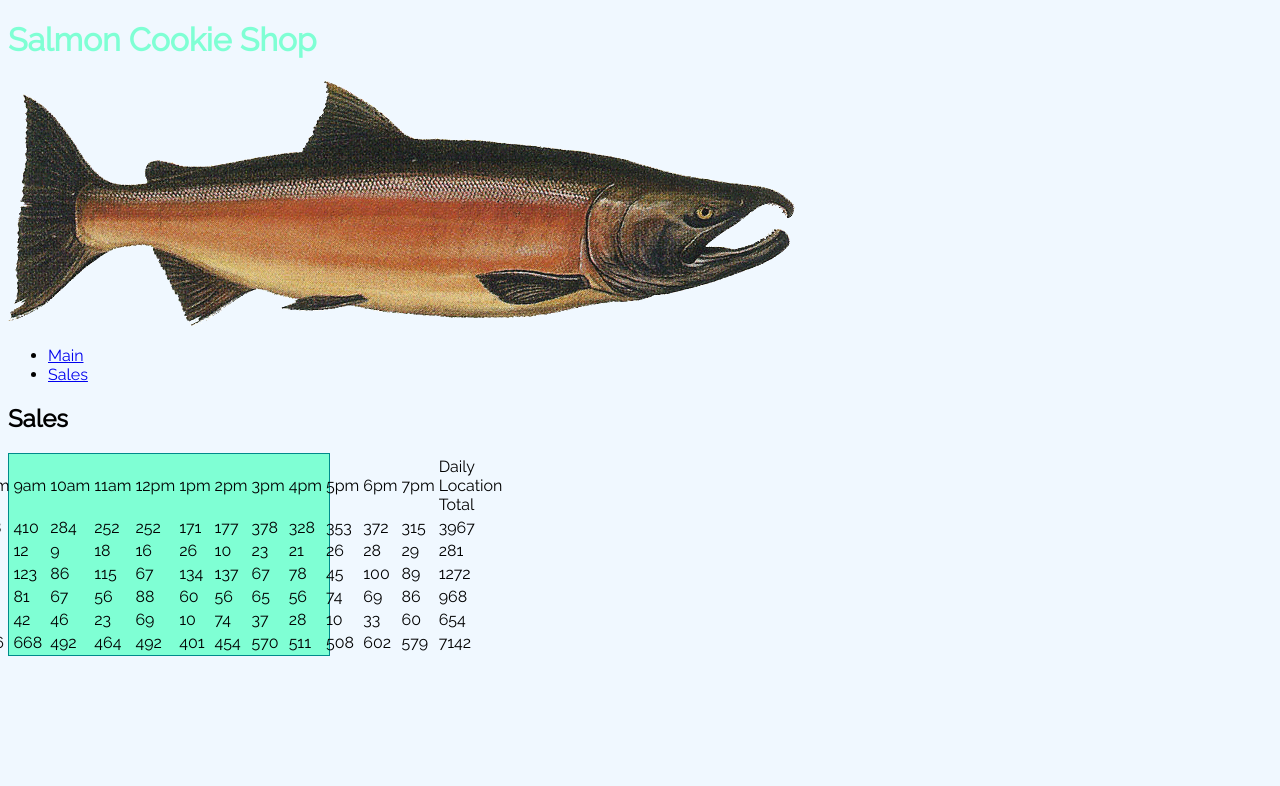
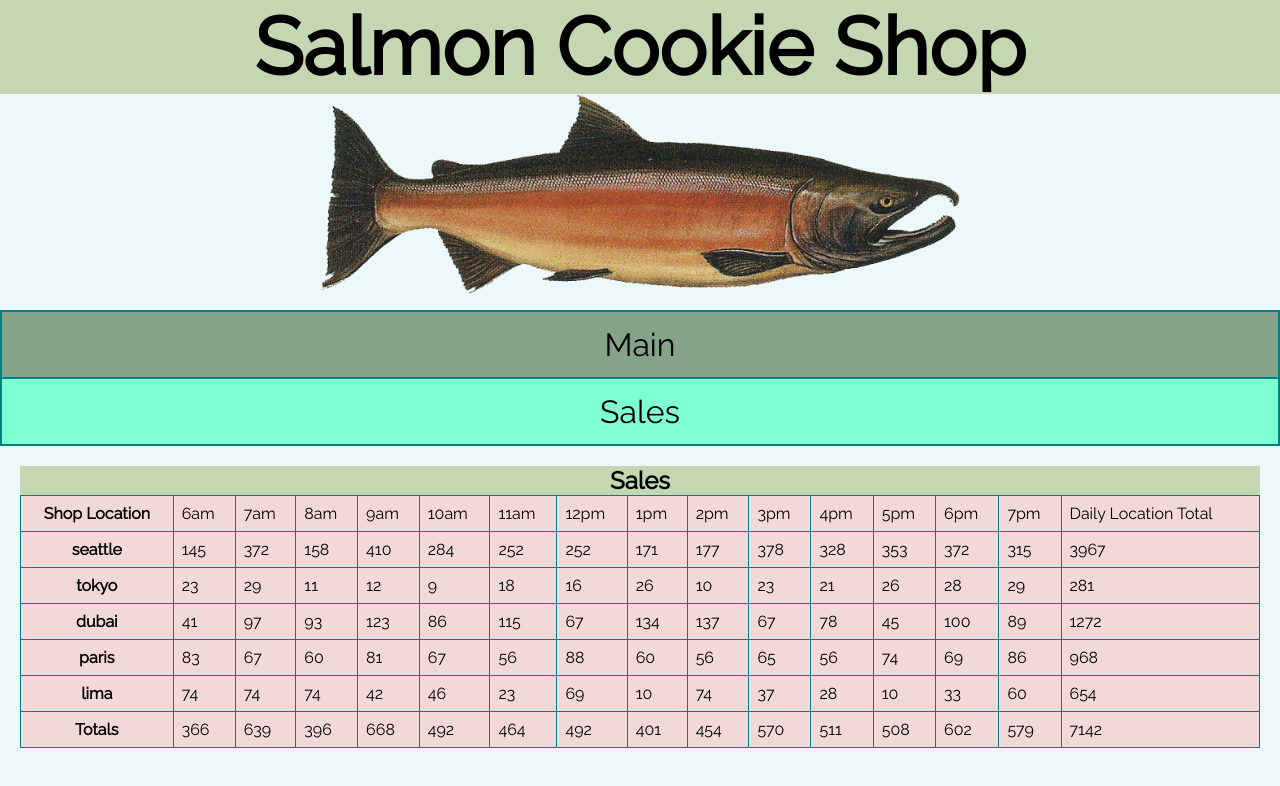
Before and after one commit to YagaGauaganek/salmon-cookie, a plain HTML site: page sales.html in a window 1280 px wide. Drawn offline with Linux system fonts and the light colour scheme.

Commit message:
styles update

```diff
--- a/style.css
+++ b/style.css
@@ -1,4 +1,4 @@
-body {
+/*body {
 font-family: 'Raleway', sans-serif;
 background-color: aliceblue;
 }
@@ -24,10 +24,110 @@ h3 {
     margin-bottom: 0;
 }
 
-/* img {
+ img {
     width: 300px;
     height: 300px;
     margin-bottom: 1rem;
     object-fit: cover;
     border-radius: 50%;
 }  */
+
+* {
+    font-family: 'Raleway', sans-serif;
+    margin: 0;
+    padding: 0;
+    box-sizing: border-box;
+}
+
+/*.sale-data {
+    font-family: Arial, Helvetica, sans-serif;
+}*/
+
+ul {
+    list-style-type: none;
+    margin: 0;
+    padding: 0;
+    overflow: hidden;
+    background-color: aquamarine;
+    border: 1px solid teal;
+    font-family: cursive;
+    font-size: 2rem;
+}
+
+li {
+    text-align: center;
+    border: 1px solid teal;
+    }
+
+li a {
+    display: block;
+    color: black;
+    text-align: center;
+    padding: 14px 16px;
+    text-decoration: none;
+}
+
+body {
+    background-color: #ECF8F9;
+    color: black;
+}
+/*.boxes {
+    background-color: #A0C49D;
+}*/
+
+h1 {
+    background-color: #C4D7B2;
+    color: 545B77;
+    font-family: 'Raleway', sans-serif;
+    text-align: center;
+    font-size: 5rem;
+}
+h2 {
+    background-color: #C4D7B2;
+    color: black;
+    text-align: center;
+}
+
+.logo {
+    display: block;
+    margin-left: auto;
+    margin-right: auto;
+    width: 50%;
+    left: 30px;
+    margin-bottom: 1rem;
+    object-fit: cover;
+    border-style:inherit;
+}
+
+table, th, td {
+    border: 1px solid teal;
+    border-collapse: collapse;
+    background-color: #F2D8D8;
+    margin-bottom: 6rem;
+    height: auto;
+}
+
+th, td {
+    padding: .5rem;
+}
+
+table {
+    width: 100%;
+}
+
+article {
+    overflow-x: auto;
+}
+
+a:hover {
+    background-color: #FFD89C;
+}
+
+.active {
+    background-color: #85A389;
+    color: black ;
+}
+
+#container {
+    padding: 20px;
+}
```
